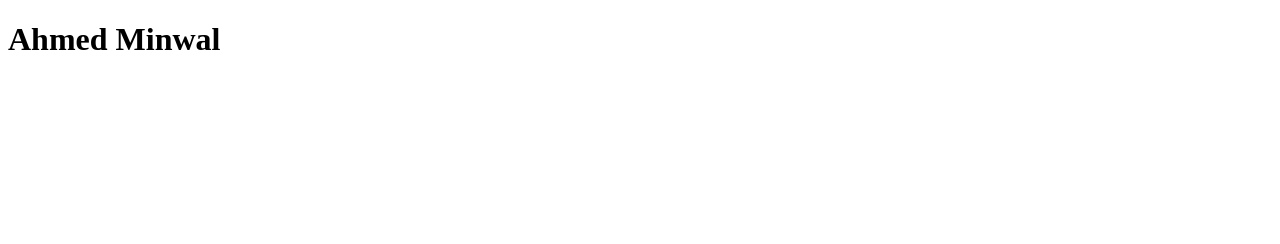
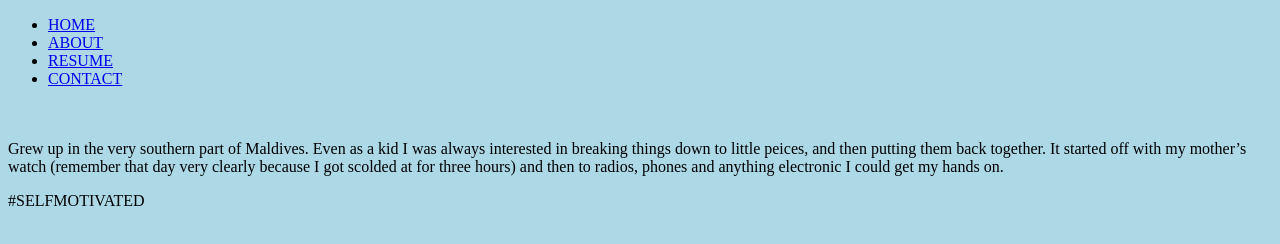
Before and after one commit to miinwal/miinwal.github.io, a plain HTML site: page bio.html in a window 1280 px wide. Drawn offline with Linux system fonts and the light colour scheme.

Commit message:
Update bio.html

```diff
--- a/bio.html
+++ b/bio.html
@@ -1,10 +1,28 @@
 <!DOCTYPE html>
 <html>
 <head>
-<title>About Me</title>
+<title>About me</title>
+ <link rel="stylesheet" type="text/css" href="./css/Mystyle.css">
 </head>
 
 <body>
-<h1> Ahmed Minwal </h1>
+<ul>
+  <li><a class="active" href="#home">HOME</a></li>
+  <li><a href="#About">ABOUT</a></li>
+  <li><a href="#Resume">RESUME</a></li>
+  <li><a href="#Contact">CONTACT</a></li>
+
+  <br> </br>
+  </ul>
+
+  <p> Grew up in the very southern part of Maldives.
+  Even as a kid I was always interested in breaking things down to little peices, and then putting them back together.
+  It started off with my mother’s watch (remember that day very clearly because I got scolded at for three hours) and then to radios, phones and anything electronic I could get my hands on.
+  </p>
+
+
+<div class="transbox">
+    <p>#SELFMOTIVATED</p>
+</div>
 </body>
 </html>
```
